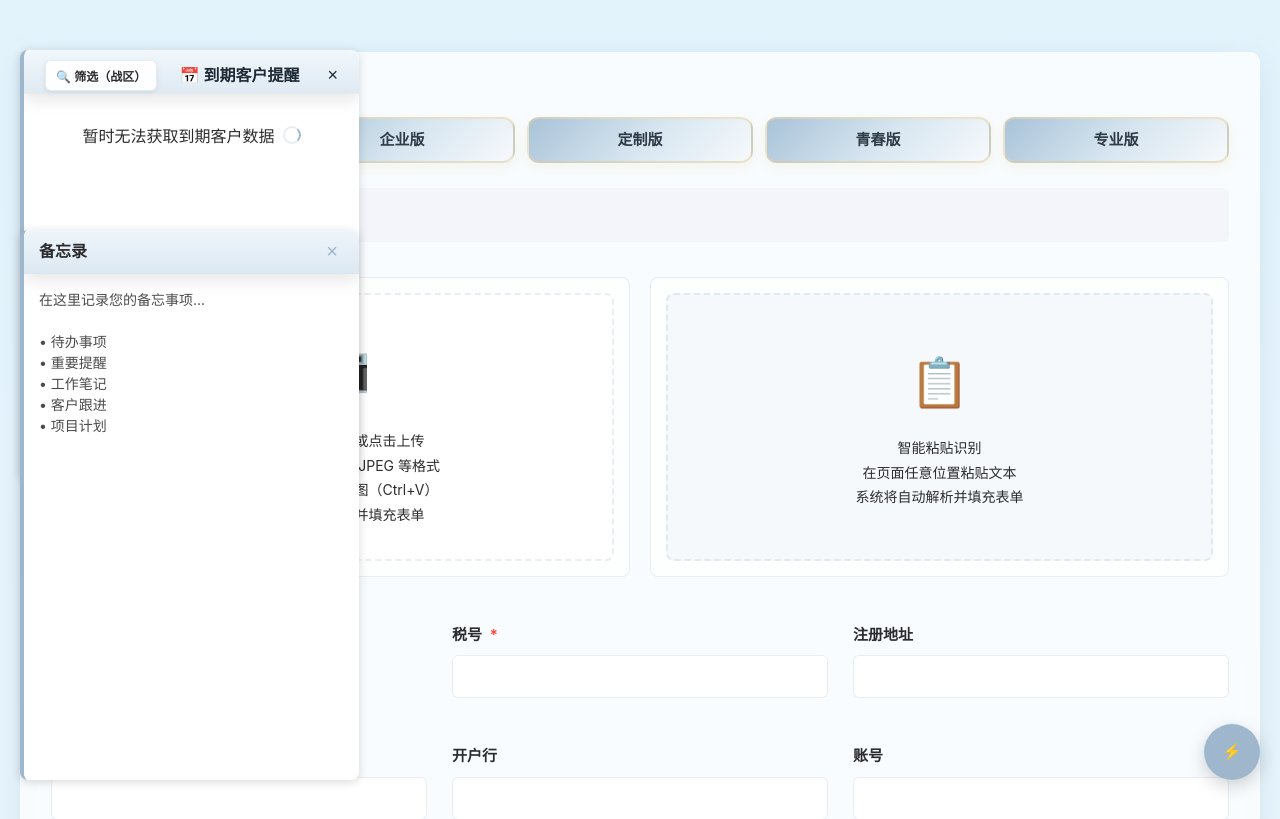
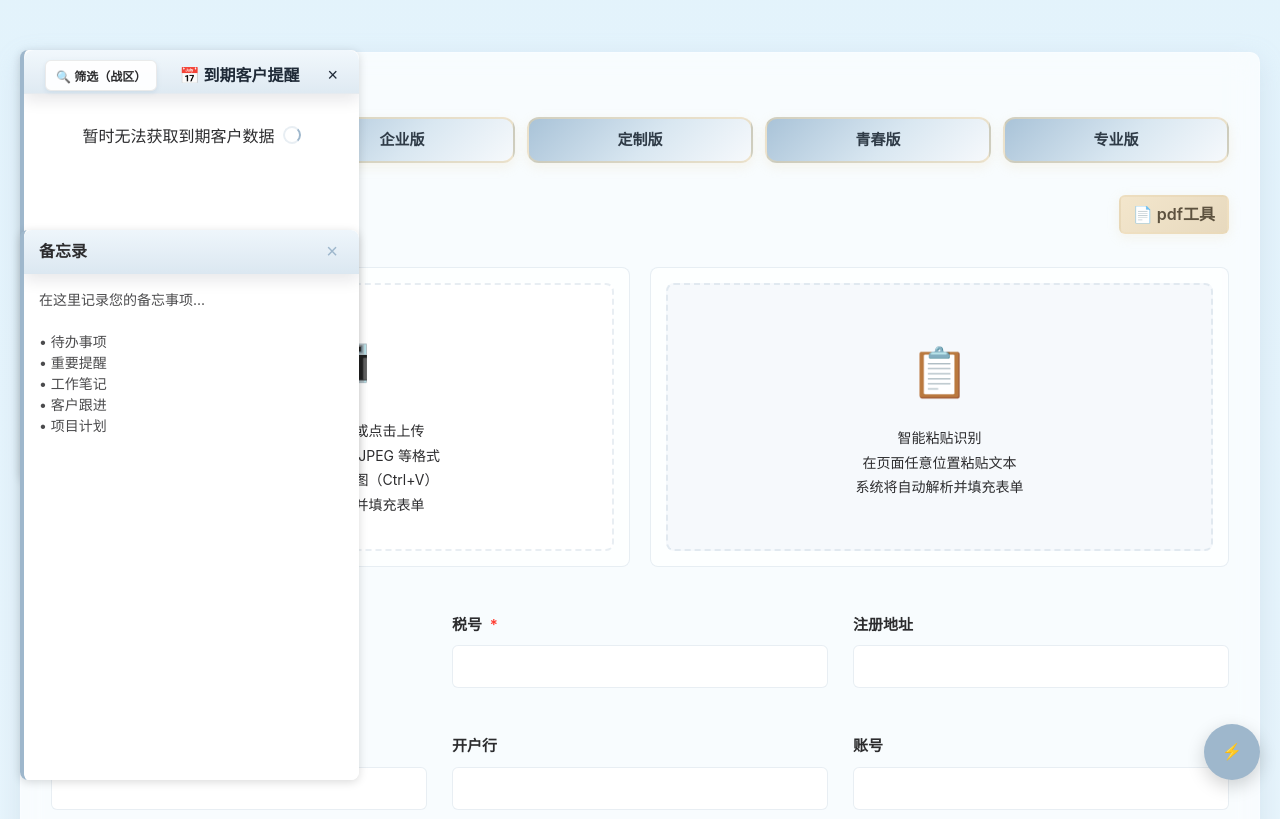
Before and after one commit to Esther1023/businesstool, a Flask app: page / in a window 1280 px wide. Shown: the top 819 px of the page. Run offline with Flask 3, Linux system fonts and the light colour scheme; the visitor is signed in with stand-in values (Sample User, id 1); data that the repository does not hold is empty.

Commit message:
ui(button): add PDF tool button matching quote button style
Added '📄 pdf工具' button to Party A Basic Information section with:
- Positioned on right side using flexbox (margin-left: auto)
- Compact width (width: auto, min-width: auto, padding: 8px 12px)
- Matching 'Generate Quote' button styling:
  * Text color: #5d523f
  * Background gradient: linear-gradient(135deg, #F3E6CC 0%, #E7D9BE 100%)
  * Border: 2px solid rgba(231, 209, 166, 0.28)
  * Box shadow: 0 3px 12px rgba(231, 209, 166, 0.22)
- Links to: https://giko-game.preview.huawei-zeabur.cn/
- Applied consistently to both index.html and sales_dashboard.html

🤖 Generated with [Claude Code](https://claude.com/claude-code)

Co-Authored-By: Claude Sonnet 4.5 <noreply@anthropic.com>

```diff
--- a/templates/index.html
+++ b/templates/index.html
@@ -32,7 +32,10 @@
 
                 <!-- 甲方基本信息 section -->
                 <div class="form-section">
-                    <h3>甲方基本信息</h3>
+                    <div style="display: flex; justify-content: space-between; align-items: center; margin-bottom: 15px;">
+                        <h3 style="margin: 0;">甲方基本信息</h3>
+                        <a href="https://giko-game.preview.huawei-zeabur.cn/" target="_blank" class="btn btn-shortcut" style="text-decoration: none; margin-left: auto; width: auto; padding: 8px 12px; min-width: auto; color: #5d523f; background: linear-gradient(135deg, #F3E6CC 0%, #E7D9BE 100%); border: 2px solid rgba(231, 209, 166, 0.28); box-shadow: 0 3px 12px rgba(231, 209, 166, 0.22);">📄 pdf工具</a>
+                    </div>
                     <div class="variables-form">
                         <div class="form-group full-width">
                             <div class="smart-fill-container">
--- a/templates/sales_dashboard.html
+++ b/templates/sales_dashboard.html
@@ -66,7 +66,10 @@
 
         <!-- 基本信息（简化版） -->
         <div class="form-section">
-          <h3>甲方基本信息</h3>
+          <div style="display: flex; justify-content: space-between; align-items: center; margin-bottom: 15px;">
+            <h3 style="margin: 0;">甲方基本信息</h3>
+            <a href="https://giko-game.preview.huawei-zeabur.cn/" target="_blank" class="btn btn-shortcut" style="text-decoration: none; margin-left: auto; width: auto; padding: 8px 12px; min-width: auto; color: #5d523f; background: linear-gradient(135deg, #F3E6CC 0%, #E7D9BE 100%); border: 2px solid rgba(231, 209, 166, 0.28); box-shadow: 0 3px 12px rgba(231, 209, 166, 0.22);">📄 pdf工具</a>
+          </div>
           <div class="variables-form">
             <div class="form-group">
               <label for="company_name">公司名称 <span class="required-star">*</span></label>
```
